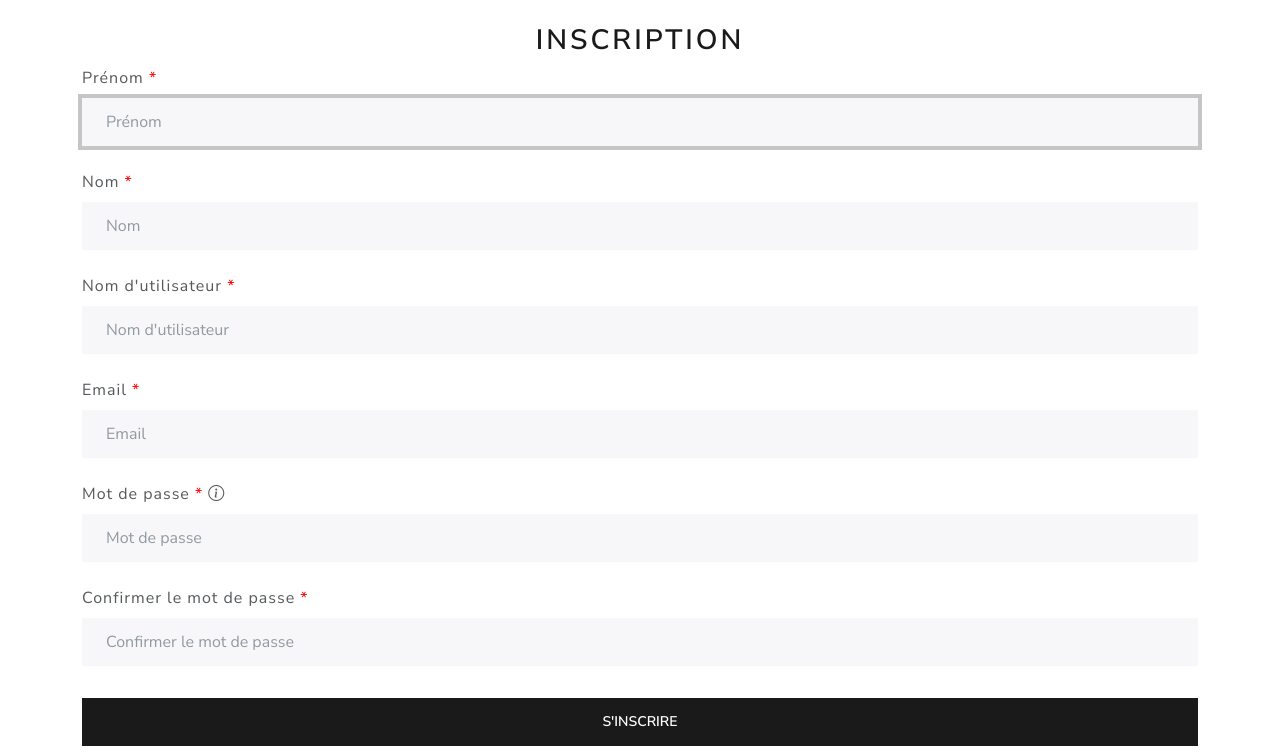
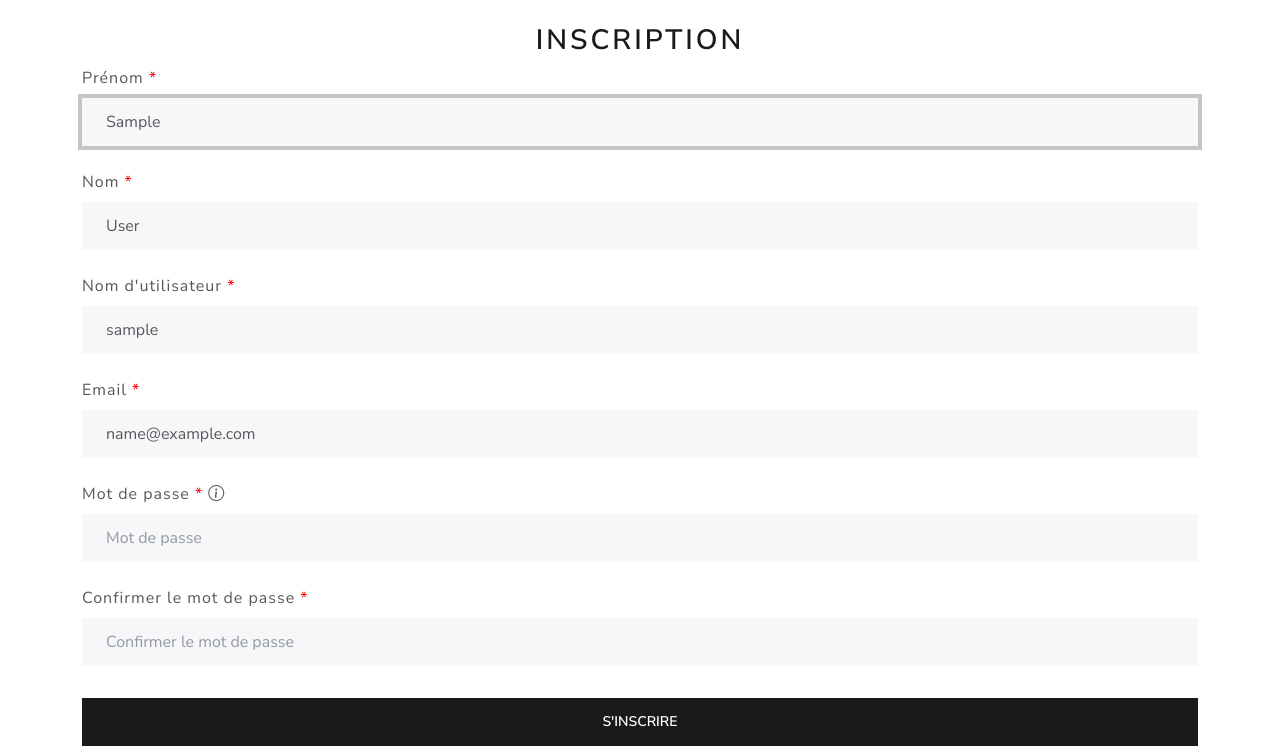
Before and after one commit to raphaelgrougnet/Cinerama, a Flask app: template templates/register.html in a window 1280 px wide. Shown: the part 125-878 px from the top of the page. Run offline with Flask 3, Linux system fonts and the light colour scheme; the template is opened without the code that fills it: most values are stand-ins (such as "Sample title", 1, 10 or a date in 2020); some libraries are stand-ins or nearby versions.

Commit message:
Réaffichage du courriel si erreur

```diff
--- a/templates/register.html
+++ b/templates/register.html
@@ -5,28 +5,28 @@
         <h2 class="form-signin-heading text-center">Inscription</h2>
         <div class="mb-4">
             <label for="first_name" class="sr-only">Prénom <span style="color:red;">*</span></label>
-            <input type="text" id="first_name" name="first_name" class="form-control my-2 {{ classe_erreur.first_name }}" placeholder="Prénom" value="{% if classe_erreur.first_name == 'is-valid' %}{{value_champs.first_name}}{% endif %}" autofocus>
+            <input type="text" id="first_name" name="first_name" class="form-control my-2 {{ classe_erreur.first_name }}" placeholder="Prénom" value="{{value_champs.first_name}}" autofocus>
             <div class="invalid-feedback">
                 {{ contenu_erreur.first_name }}.
             </div>
         </div>
         <div class="mb-4">
             <label for="last_name" class="sr-only">Nom <span style="color:red;">*</span></label>
-            <input type="text" id="last_name" name="last_name" class="form-control my-2 {{ classe_erreur.last_name }}" placeholder="Nom" value="{% if classe_erreur.last_name == 'is-valid' %}{{value_champs.last_name}}{% endif %}">
+            <input type="text" id="last_name" name="last_name" class="form-control my-2 {{ classe_erreur.last_name }}" placeholder="Nom" value="{{value_champs.last_name}}">
             <div class="invalid-feedback">
                 {{ contenu_erreur.last_name }}.
             </div>
         </div>
         <div class="mb-4">
             <label for="username" class="sr-only">Nom d'utilisateur <span style="color:red;">*</span></label>
-            <input type="text" id="username" name="username" class="form-control my-2 {{ classe_erreur.username }}" placeholder="Nom d'utilisateur" value="{% if classe_erreur.username == 'is-valid' %}{{value_champs.username}}{% endif %}">
+            <input type="text" id="username" name="username" class="form-control my-2 {{ classe_erreur.username }}" placeholder="Nom d'utilisateur" value="{{value_champs.username}}">
             <div class="invalid-feedback">
                 {{ contenu_erreur.username }}.
             </div>
         </div>
         <div class="mb-4">
             <label for="email" class="sr-only">Email <span style="color:red;">*</span></label>
-            <input type="email" id="email" name="email" class="form-control my-2 {{ classe_erreur.email }}" placeholder="Email" value="{% if classe_erreur.email == 'is-valid' %}{{value_champs.email}}{% endif %}">
+            <input type="email" id="email" name="email" class="form-control my-2 {{ classe_erreur.email }}" placeholder="Email" value="{{value_champs.email}}">
             <div class="invalid-feedback">
                 {{ contenu_erreur.email }}.
             </div>
```
